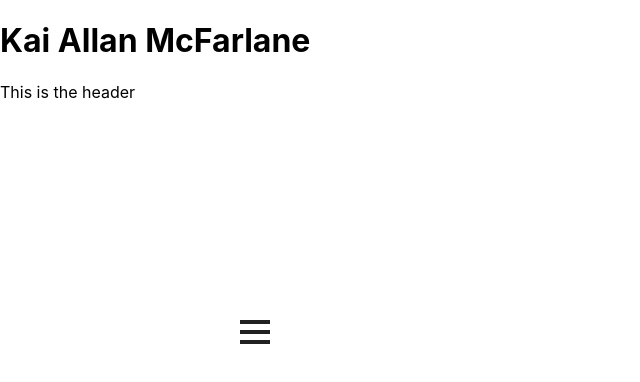
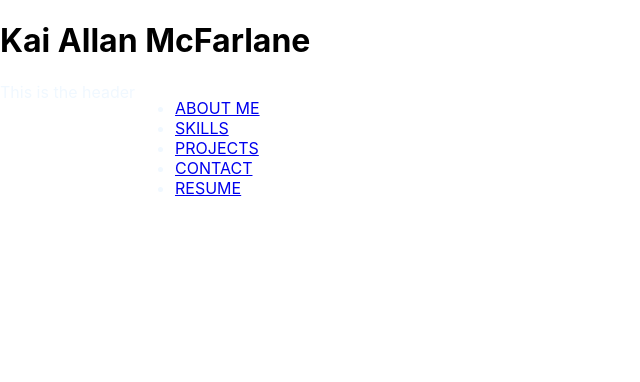
Before and after one commit to kaimcfarlane/portfolio_website_km, a React (Create React App) app in the folder portfolio_website_km/: page / in a window 1280 px wide. Shown: the top 382 px of the page, without its empty margins (0-640 px from the left). Built offline with nearby package versions, Linux system fonts and the light colour scheme; the HTML template or start-up script is replaced by a standard one.

Commit message:
Added CSS import to be able to access CSS ids

```diff
--- a/portfolio_website_km/src/Header.js
+++ b/portfolio_website_km/src/Header.js
@@ -1,5 +1,7 @@
 import React, {useRef} from 'react'
-import './Header.css'
+// import './Header.css'
+import styles from "./Header.module.css"
+import "./Header.module.css"
 
 export default function Header() {
     //We are implementing button here
@@ -9,9 +11,6 @@ export default function Header() {
 
     const burgerMenu = useRef();
     function burgerMenuClick() {
-        // $('.menu').click (function(){
-        //     $(this).toggleClass('open');
-        //   });
         burgerMenu.current.classList.toggle('open');
         console.log("burgerMenu Clicked!");
     }
@@ -20,11 +19,22 @@ export default function Header() {
 
 
     <>
-        <div>This is the header</div>
+    <section id={styles.header}>
+    <div>This is the header</div>
         <div ref={burgerMenu} className="menu btn11" data-menu="11" onClick={burgerMenuClick}>
-        <div className="icon-left"></div>
-        <div className="icon-right"></div>
-      </div>
+            <div className="icon-left"></div>
+            <div className="icon-right"></div>
+        </div>
+        <div id='menuContent'>
+            <ul id='dropdown'>
+                <li className='headerItem'><a href='#'>ABOUT ME</a></li>
+                <li className='headerItem'><a href='#'>SKILLS</a></li>
+                <li className='headerItem'><a href='#'>PROJECTS</a></li>
+                <li className='headerItem'><a href='#'>CONTACT</a></li>
+                <li className='headerItem'><a href='#'>RESUME</a></li>
+            </ul>
+        </div>
+    </section>
     </>
   )
 }
--- a/portfolio_website_km/src/Header.css
+++ b/portfolio_website_km/src/Header.module.css
@@ -1,3 +1,9 @@
+#header{
+    display: flex;
+    color: aliceblue;
+}
+
+
 .btn11 {
     position: absolute;
     width: 60px;
```
